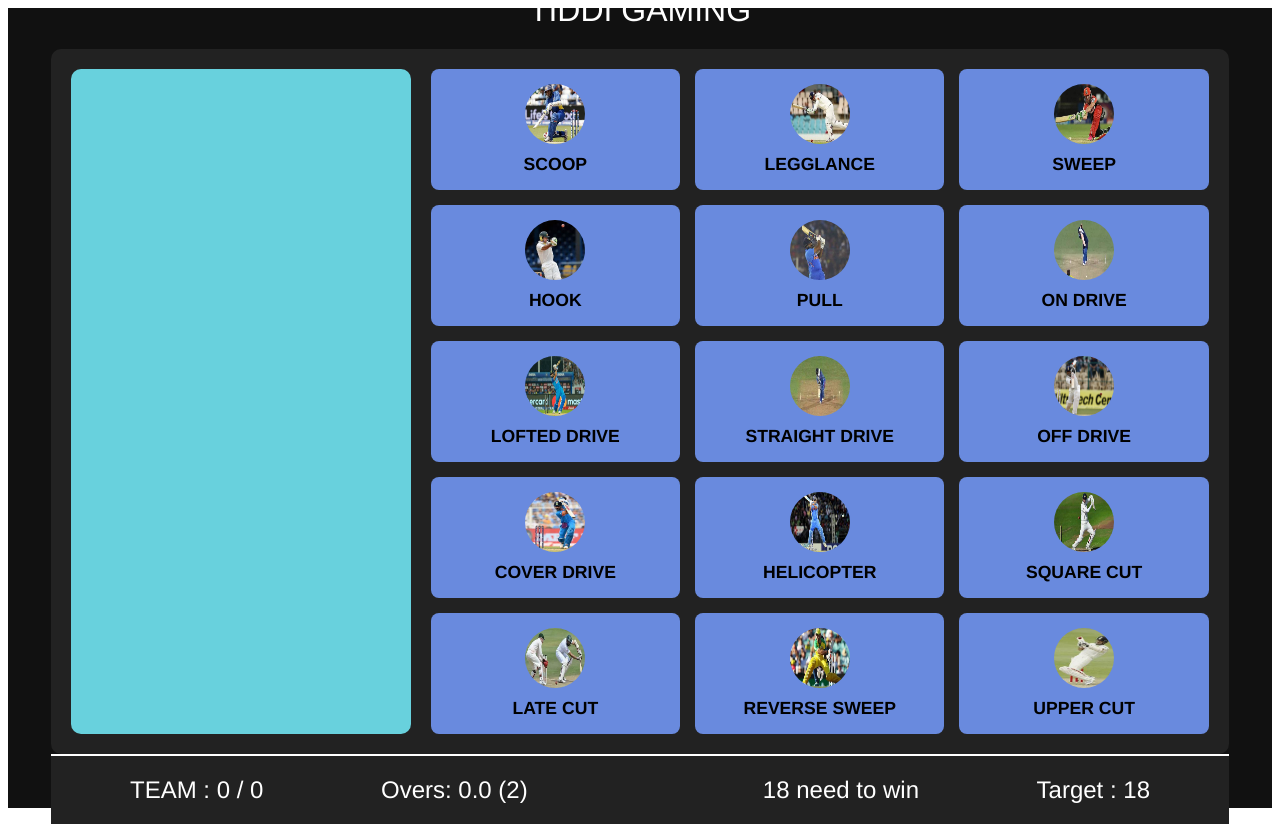
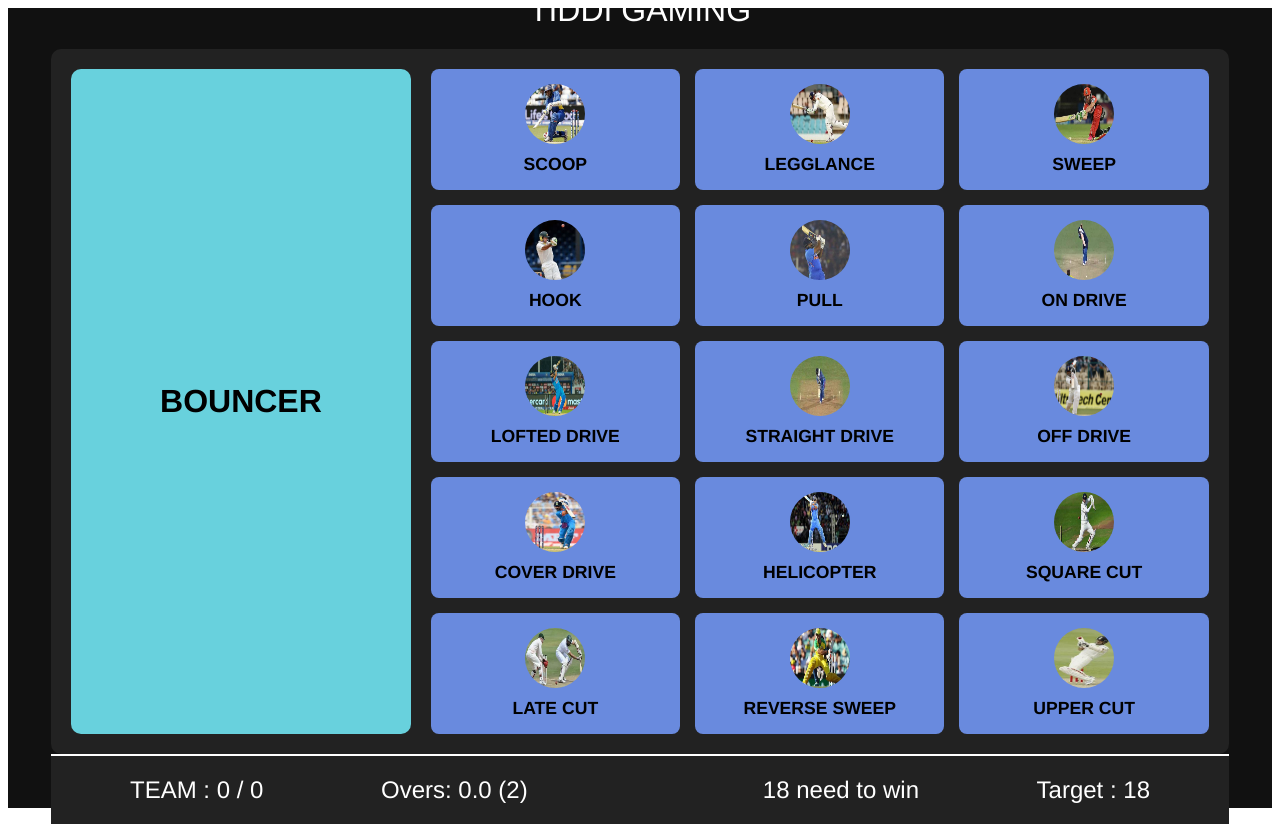
Before and after one commit to YugDholakiya/Cricket-Game, a React (Vite) app: page / in a window 1280 px wide. Built offline with nearby package versions, Linux system fonts and the light colour scheme.

Commit message:
Modify App.jsx

```diff
--- a/src/App.jsx
+++ b/src/App.jsx
@@ -17,12 +17,6 @@ function App() {
 
   function Random(data) {
     return data[Math.floor(Math.random() * data.length)];
-  }
-  function timer() {
-    setTimeout(() => {
-      setCount(count - 1);
-    }, 1000);
-    return count;
   }
 
   const [score, setScore] = useState({
@@ -290,6 +284,12 @@ function App() {
       setCount(3);
     }
   }
+function timer() {
+    setTimeout(() => {
+      setCount(count - 1);
+    }, 1000);
+    return count;
+  }
 
 
   return (
@@ -298,7 +298,7 @@ function App() {
         <div className="title">TIDDI GAMING</div>
         <div className="container">
           <div className="left-panel">
-            {currBall}
+            {count > 0 ? (str = str + timer()) : (currBall = Random(ball))}
           </div>
 
           <div className="right-panel">
```
